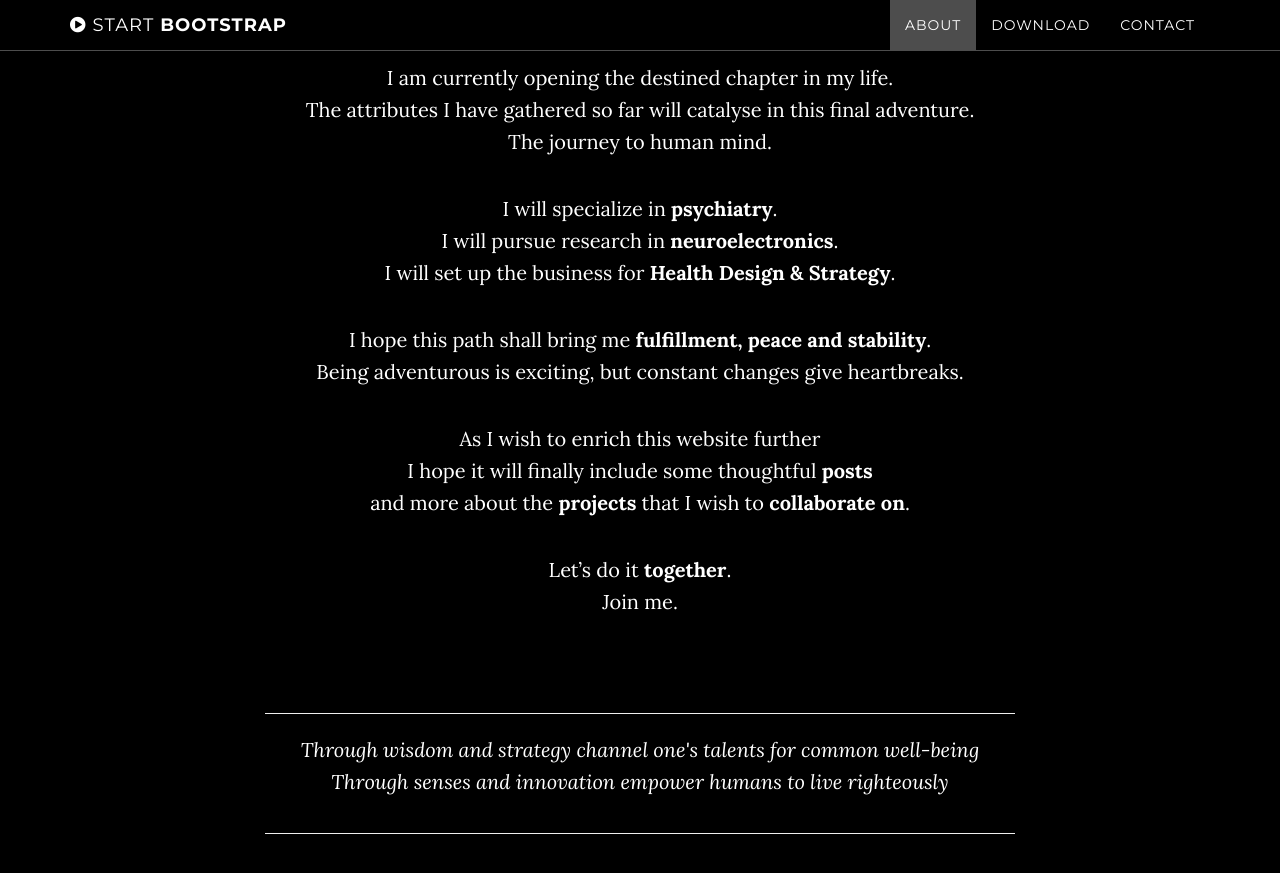
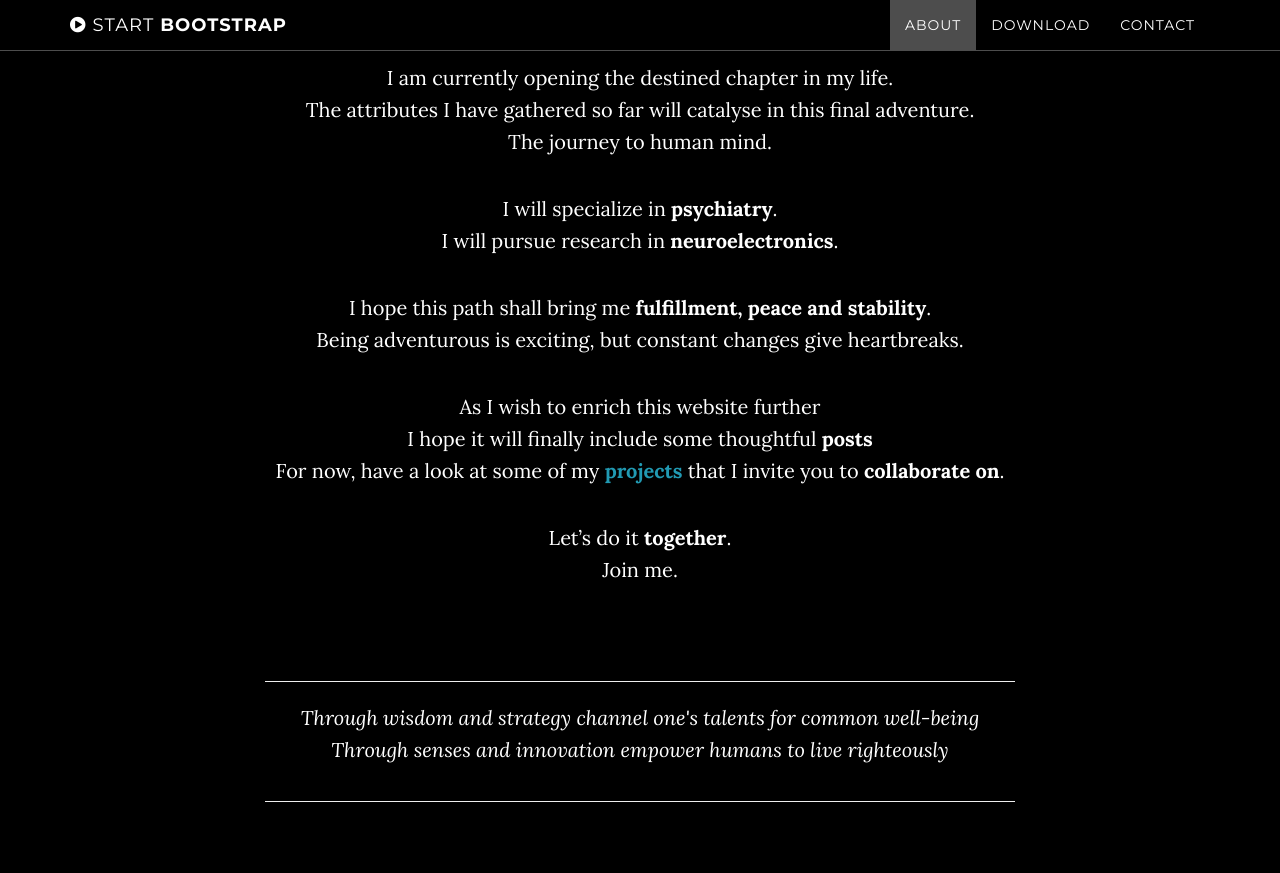
Before and after one commit to kozload/kozload.github.io, a Jekyll site: the page built from index.html, in a window 1280 px wide and 900 px high, scrolled down 1442 px. Shown: the top 873 px of the window. Built offline with Jekyll 4.4.1, drawn with Linux system fonts in a browser that asks for light colours.

Commit message:
Update about.html

```diff
--- a/_includes/about.html
+++ b/_includes/about.html
@@ -7,9 +7,9 @@
                 <p>Indeed, I had doubts along the way.<br>There were moments I felt lost...<br>while patience was never my strongest suit.</p>
                 <p>Nonetheless I learnt to <b>trust myself</b> with the plan on how to achieve my goals.</p>
                 <p>I am currently opening the destined chapter in my life.<br>The attributes I have gathered so far will catalyse in this final adventure.<br>The journey to human mind.</p>
-                <p>I will specialize in <b>psychiatry</b>.<br>I will pursue research in <b>neuroelectronics</b>.<br>I will set up the business for <b>Health Design & Strategy</b>.</p>
+                <p>I will specialize in <b>psychiatry</b>.<br>I will pursue research in <b>neuroelectronics</b>.</p>
                 <p>I hope this path shall bring me <b>fulfillment, peace and stability</b>.<br>Being adventurous is exciting, but constant changes give heartbreaks.</p>
-                <p>As I wish to enrich this website further<br>I hope it will finally include some thoughtful <b>posts</b><br>and more about the <b>projects</b> that I wish to <b>collaborate on</b>.</p>
+                <p>As I wish to enrich this website further<br>I hope it will finally include some thoughtful <b>posts</b><br>For now, have a look at some of my <a href="https://github.com/kozload?tab=projects"><b>projects</b></a> that I invite you to <b>collaborate on</b>.</p>
                 <p>Let’s do it <b>together</b>.<br>Join me.</p>
                 <br>
                 <br>
```
